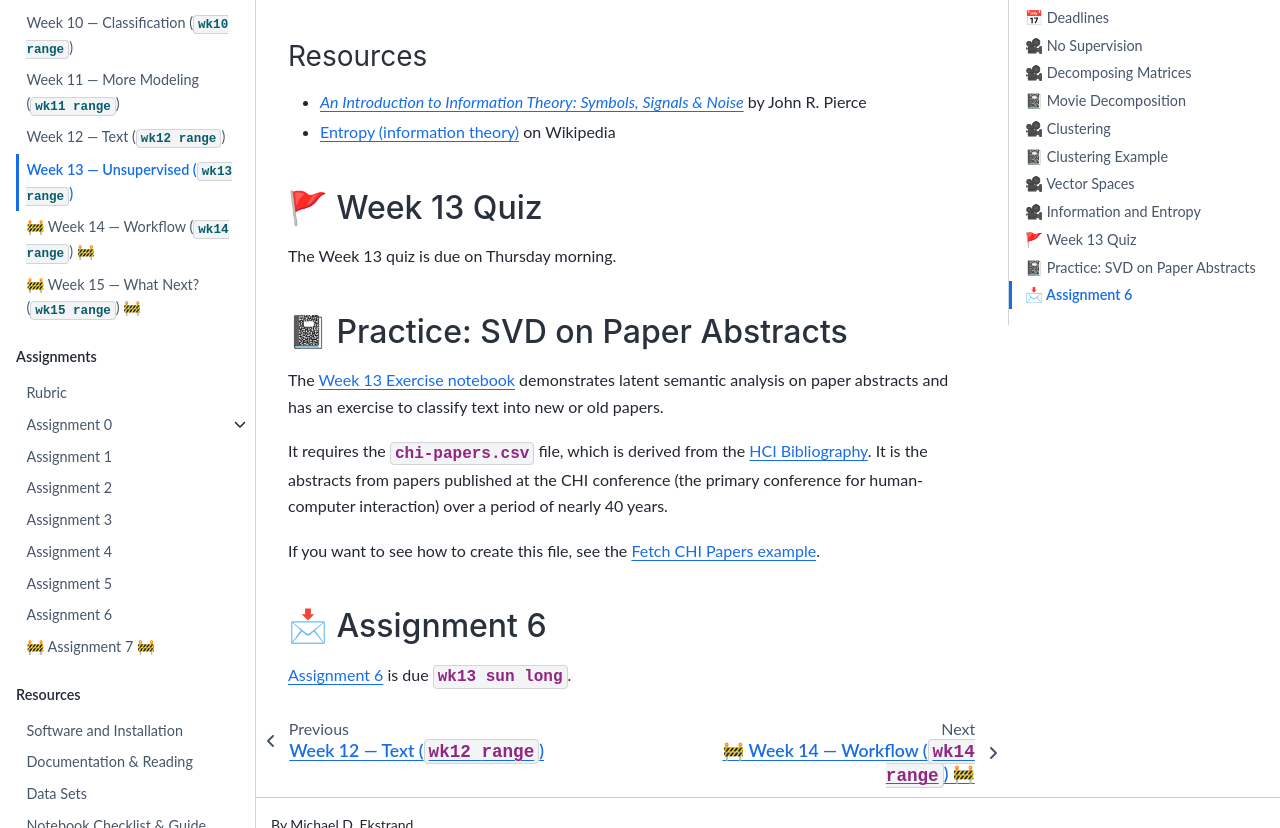
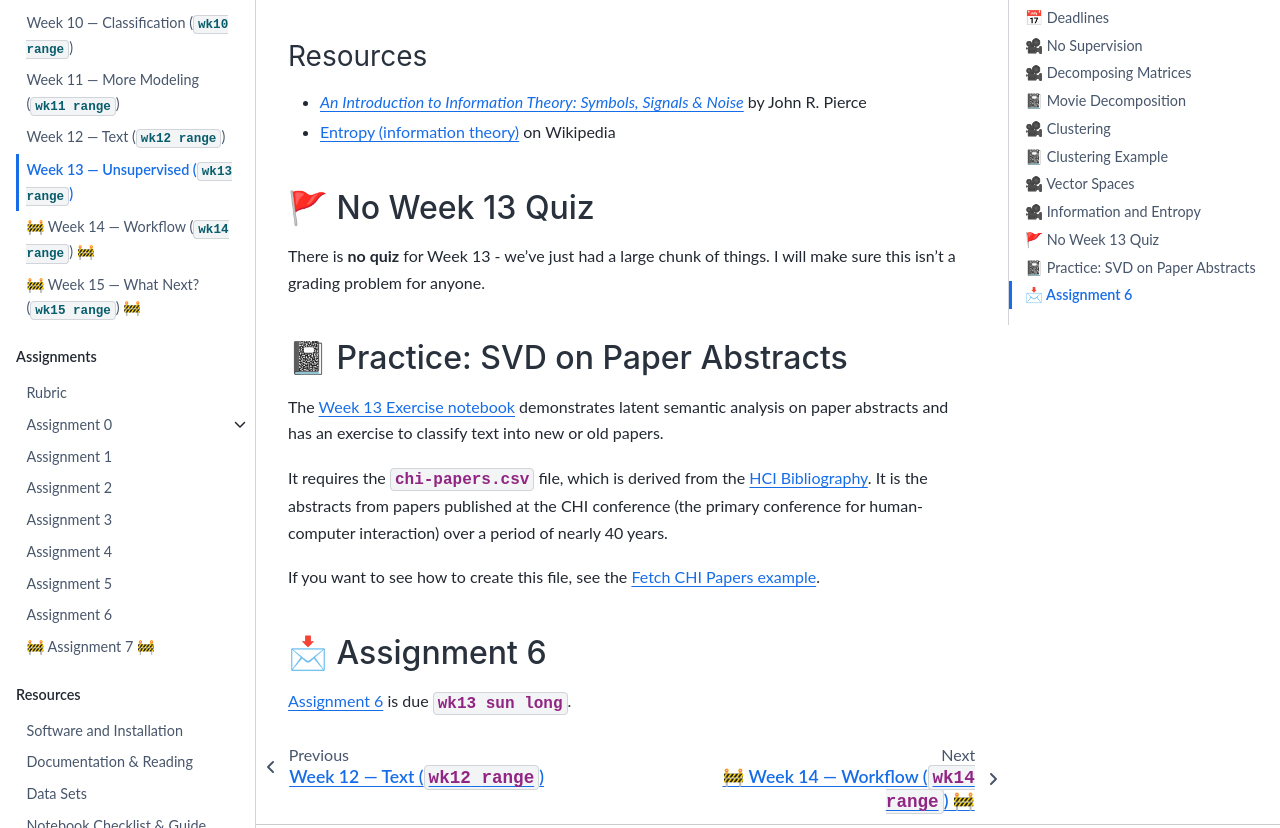
Before and after one commit to mdekstrand/cs533-web, a Jupyter Book: the page built from week13/index.md, in a window 1280 px wide and 900 px high, scrolled down 2361 px, cut to the strip 72-900 px from the top of the window. Built offline with Jupyter Book 1.0.4 settings and Sphinx 7.4.7 and the Sphinx Book theme 1.1.4, drawn with Linux system fonts in a browser that asks for light colours; pages that are not in the unit, such as notebooks, are missing from menus; cross-references to code outside the pages are shown as plain code; a style sheet for code colours, icons or effects is not loaded.

Commit message:
week 13 released

```diff
--- a/week13/index.md
+++ b/week13/index.md
@@ -86,9 +86,9 @@ at least once by the end of the class.
 * [<cite>An Introduction to Information Theory: Symbols, Signals & Noise</cite>](https://worldcat.org/v2/oclc/7335058) by John R. Pierce
 * [Entropy (information theory)](https://en.wikipedia.org/wiki/Entropy_(information_theory)) on Wikipedia
 
-## {{mquiz}} Week 13 Quiz
+## {{mquiz}} No Week 13 Quiz
 
-The Week 13 quiz is due on Thursday morning.
+There is **no quiz** for Week 13 - we've just had a large chunk of things.  I will make sure this isn't a grading problem for anyone.
 
 ## {{mnotebook}} Practice: SVD on Paper Abstracts
 
```
